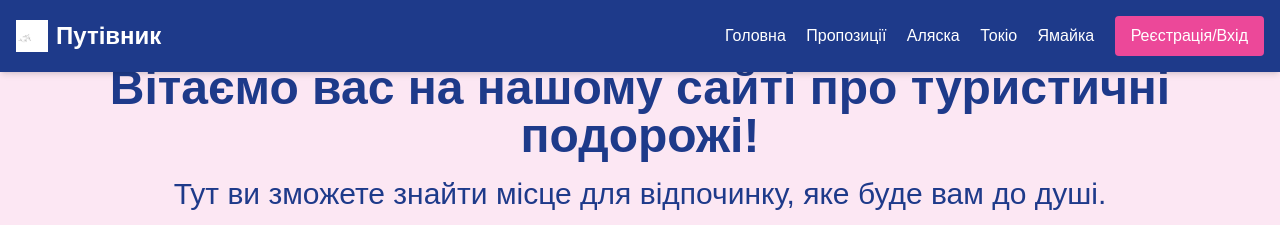
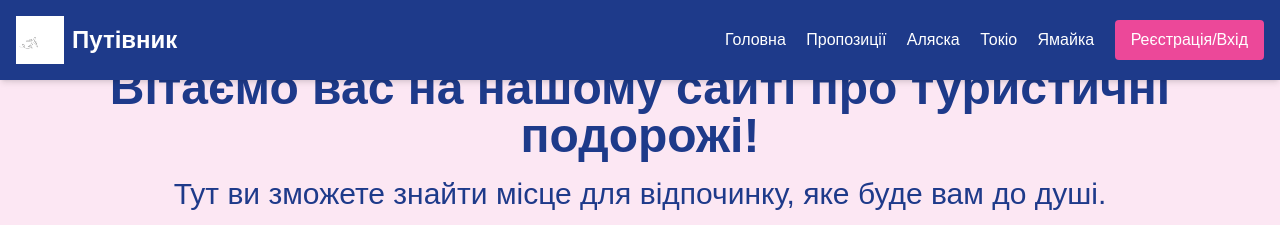
Before and after one commit to anton2019git/git.github.io, a plain HTML site: page index.html in a window 1280 px wide. Shown: the top 225 px of the page. Drawn offline with nearby package versions, Linux system fonts and the light colour scheme.

Commit message:
Update index.html

```diff
--- a/index.html
+++ b/index.html
@@ -19,7 +19,7 @@
   <nav class="fixed top-0 w-full bg-blue-900 text-white shadow-md z-50">
     <div class="container mx-auto px-4 py-4 flex justify-between items-center">
       <h1 class="text-2xl font-bold flex items-center">
-        <img src="logo.gif" alt="Логотип Путівник" class="w-8 h-8 mr-2"> <!-- GIF біля Путівник -->
+        <img src="logo.gif" alt="Логотип Путівник" class="w-12 h-12 mr-2"> <!-- GIF біля Путівник -->
         Путівник
       </h1>
       <div class="space-x-4">
```
